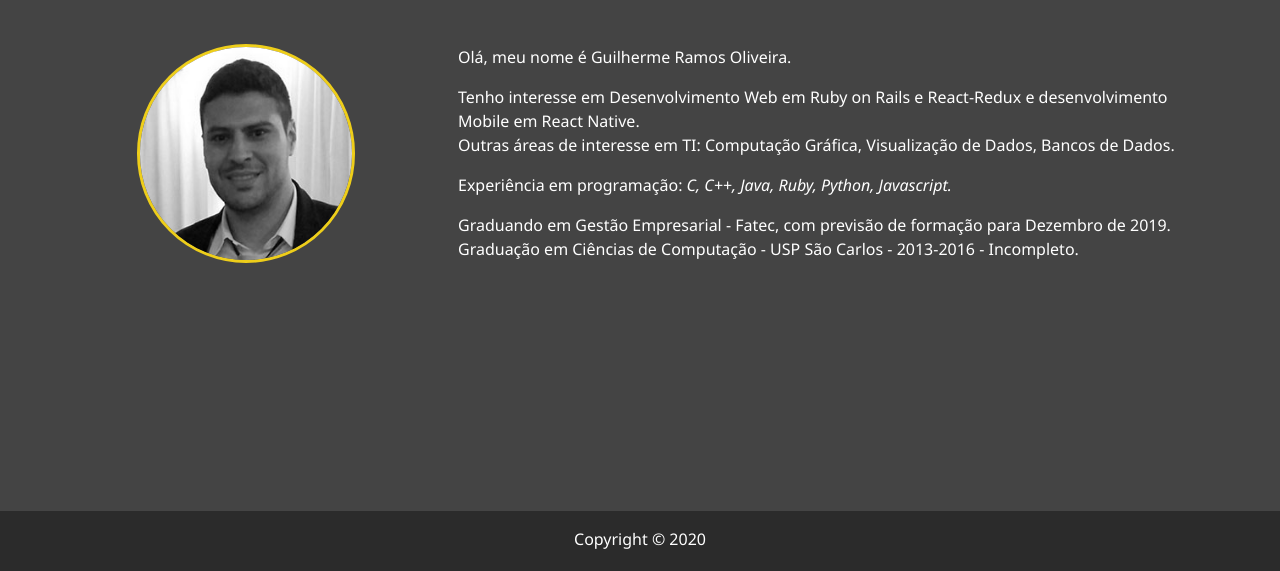
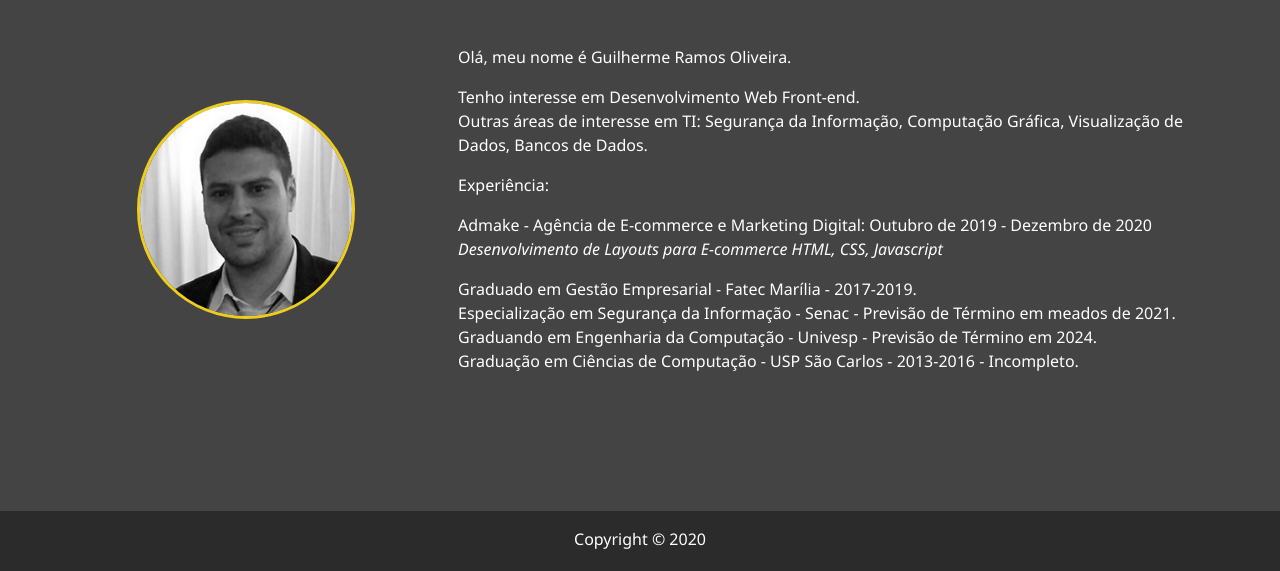
Before and after one commit to guilherme-ro/guilherme-ro.github.io, a website: page about.html in a window 1280 px wide. Shown: the part 229-800 px from the top of the page. Drawn offline with Linux system fonts and the light colour scheme.

Commit message:
pagina about.html atualizada

```diff
--- a/about.html
+++ b/about.html
@@ -65,19 +65,23 @@
         <div class="bio">
           <p>Olá, meu nome é Guilherme Ramos Oliveira.</p>
           <p>
-            Tenho interesse em Desenvolvimento Web em Ruby on Rails e
-            React-Redux e desenvolvimento Mobile em React Native. <br />Outras
-            áreas de interesse em TI: Computação Gráfica, Visualização de Dados,
+            Tenho interesse em Desenvolvimento Web Front-end. <br />Outras
+            áreas de interesse em TI: Segurança da Informação, Computação Gráfica, Visualização de Dados,
             Bancos de Dados.
           </p>
           <p>
-            Experiência em programação:
-            <em>C, C++, Java, Ruby, Python, Javascript.</em>
+            Experiência:
           </p>
+          <p>Admake - Agência de E-commerce e Marketing Digital: Outubro de 2019 - Dezembro de 2020<br />
+            <em>Desenvolvimento de Layouts para E-commerce</em>
+            <em>HTML, CSS, Javascript</em>
+          </p>
+
           <p>
-            Graduando em Gestão Empresarial - Fatec, com previsão de formação
-            para Dezembro de 2019. <br />Graduação em Ciências de Computação -
-            USP São Carlos - 2013-2016 - Incompleto.
+            Graduado em Gestão Empresarial - Fatec Marília - 2017-2019. <br />
+            Especialização em Segurança da Informação - Senac - Previsão de Término em meados de 2021.<br />
+            Graduando em Engenharia da Computação - Univesp - Previsão de Término em 2024.<br />
+            Graduação em Ciências de Computação - USP São Carlos - 2013-2016 - Incompleto.
           </p>
         </div>
       </div>
```
